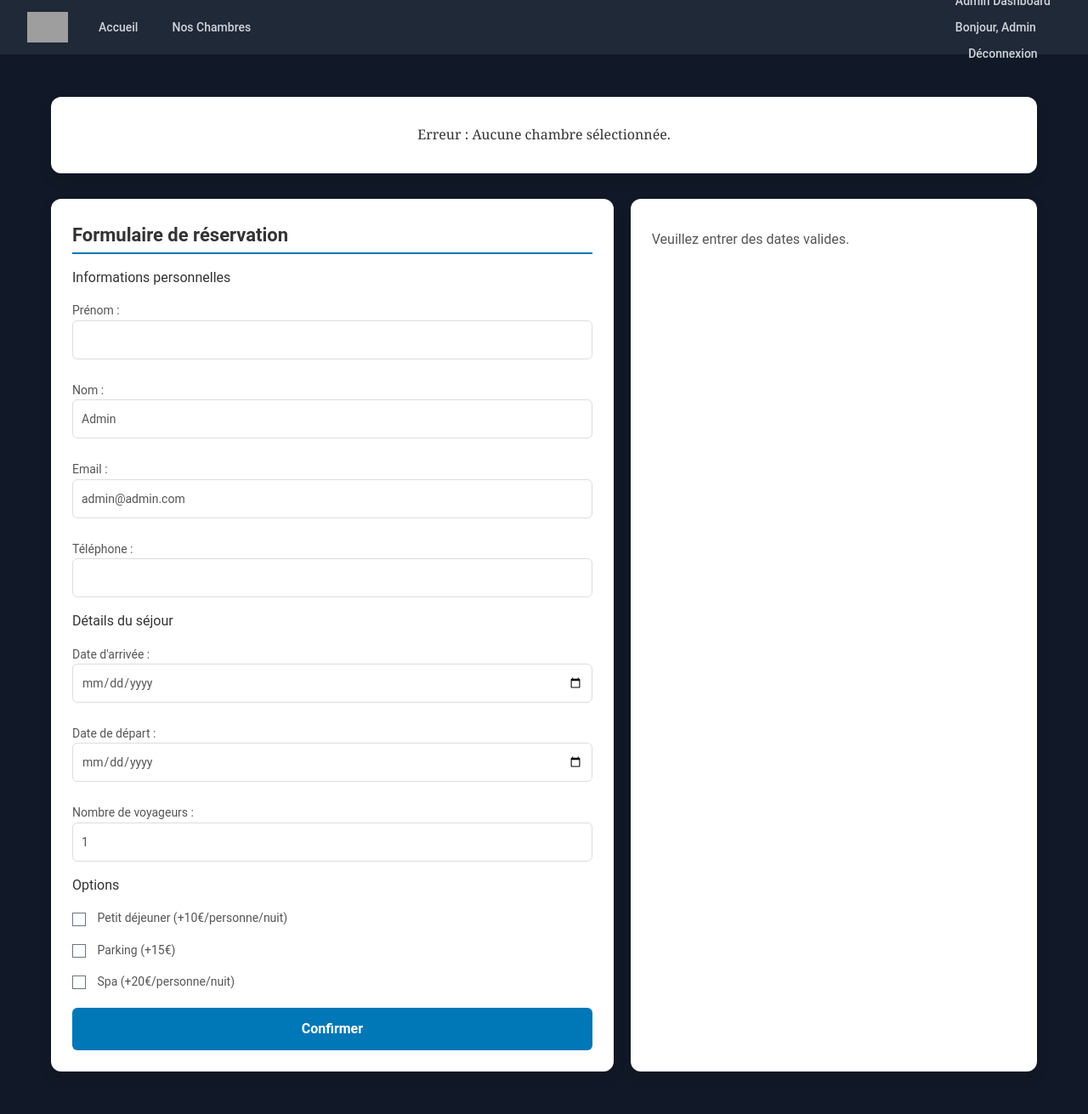
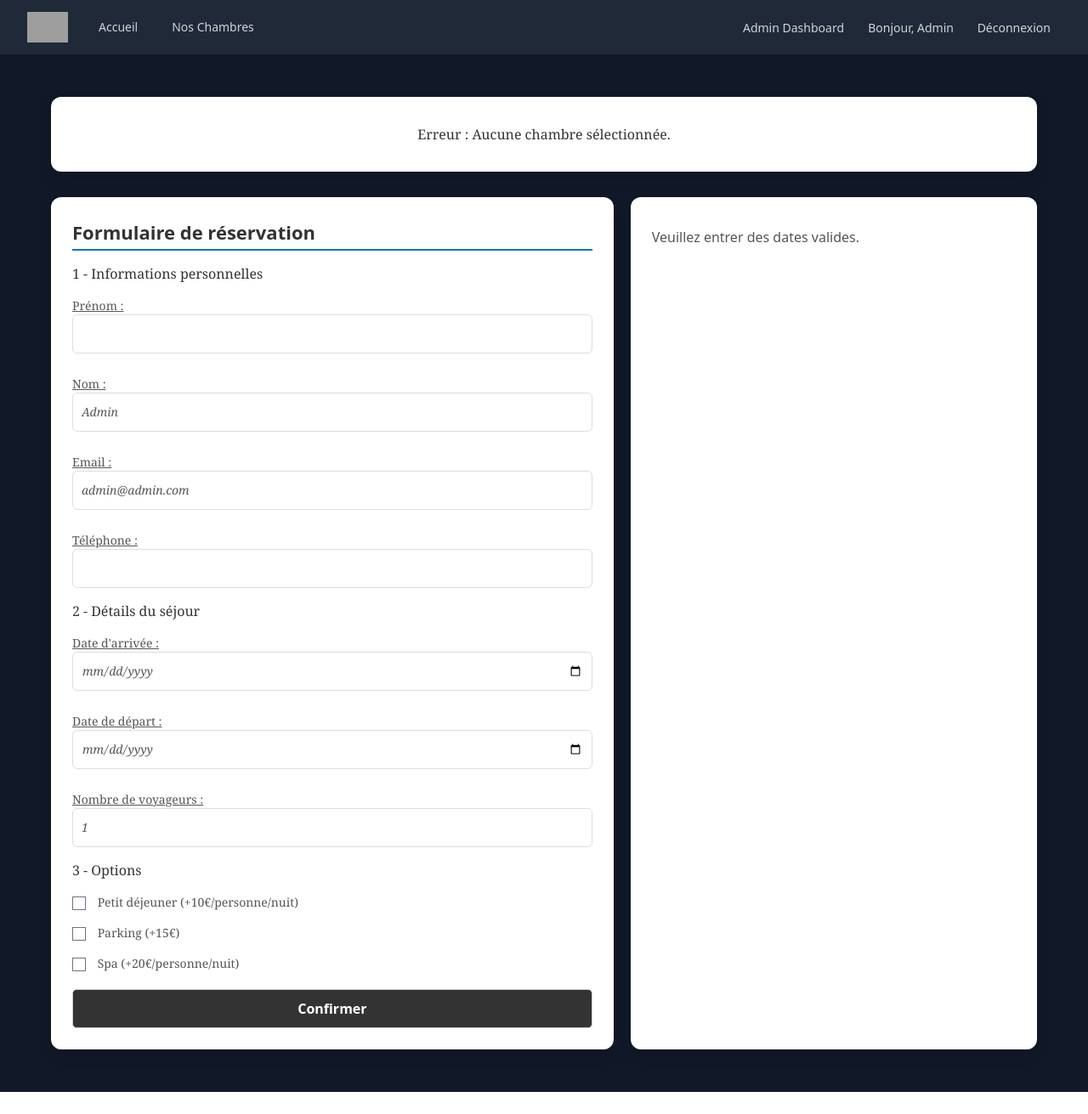
Before and after one commit to Subdij/Hotel-Paie, a PHP site: page /Pages/Reservations.php in a window 1280 px wide. Shown: the whole page at 85% size. After the commit the page ends 1285 px from the top, so only its background shows below. Run offline with PHP 8.4, Linux system fonts and the light colour scheme; a user stored in the database is signed in; data that the repository does not hold is empty; grey boxes are pictures that could not be loaded.

Commit message:
design page réservation

```diff
--- a/Pages/Reservations.php
+++ b/Pages/Reservations.php
@@ -121,22 +121,23 @@
                     <form method="post">
                         <input type="hidden" name="id_chambre" value="<?= htmlspecialchars($id_chambre) ?>">
 
-                        <h4>Informations personnelles</h4>
+                        <h4>1 - Informations personnelles</h4>
                         <label>Prénom : <input type="text" name="prenom" value="<?= htmlspecialchars($user['prenom'] ?? '') ?>" required></label>
                         <label>Nom : <input type="text" name="nom" value="<?= htmlspecialchars($user['nom'] ?? '') ?>" required></label>
                         <label>Email : <input type="email" name="email" value="<?= htmlspecialchars($user['adresse_mail'] ?? '') ?>" required></label>
                         <label>Téléphone : <input type="text" name="telephone" value="<?= htmlspecialchars($user['num_tel'] ?? '') ?>" required></label>
 
-                        <h4>Détails du séjour</h4>
-                        <label>Date d'arrivée : <input type="date" name="date_arrivee" value="<?= htmlspecialchars($_POST['checkin'] ?? '') ?>" required></label>
+                        <h4>2 - Détails du séjour</h4>
+                        <label>Date d'arrivée : <input type="date" name="date_arrivee" value="<?= htmlspecialchars($_POST['checkin'] ?? '') ?>" min="' . date('Y-m-d') . '" required></label>
                         <label>Date de départ : <input type="date" name="date_depart" value="<?= htmlspecialchars($_POST['checkout'] ?? '') ?>" required></label>
                         <label>Nombre de voyageurs : <input type="number" name="voyageurs" min="1" value="<?= htmlspecialchars($_POST['guests'] ?? 1) ?>" required></label>
 
-                        <h4>Options</h4>
-                        <label><input type="checkbox" name="options[]" value="petit_dejeuner" <?= isset($_POST['options']) && in_array('petit_dejeuner', $_POST['options']) ? 'checked' : '' ?>> Petit déjeuner (+10€/personne/nuit)</label>
-                        <label><input type="checkbox" name="options[]" value="parking" <?= isset($_POST['options']) && in_array('parking', $_POST['options']) ? 'checked' : '' ?>> Parking (+15€)</label>
-                        <label><input type="checkbox" name="options[]" value="spa" <?= isset($_POST['options']) && in_array('spa', $_POST['options']) ? 'checked' : '' ?>> Spa (+20€/personne/nuit)</label>
-
+                        <h4>3 - Options</h4>
+                        <div class="options">
+                            <label><input type="checkbox" name="options[]" value="petit_dejeuner" <?= isset($_POST['options']) && in_array('petit_dejeuner', $_POST['options']) ? 'checked' : '' ?>> Petit déjeuner (+10€/personne/nuit)</label>
+                            <label><input type="checkbox" name="options[]" value="parking" <?= isset($_POST['options']) && in_array('parking', $_POST['options']) ? 'checked' : '' ?>> Parking (+15€)</label>
+                            <label><input type="checkbox" name="options[]" value="spa" <?= isset($_POST['options']) && in_array('spa', $_POST['options']) ? 'checked' : '' ?>> Spa (+20€/personne/nuit)</label>
+                        </div>
                         <input type="hidden" name="prix_total" id="prix_total">
                         <button type="button" id="confirm-button-left">Confirmer</button>
                     </form>
@@ -207,7 +208,7 @@
                 // Calcul des coûts
                 const totalChambre = nbNuits * prixParNuit;
                 let totalOptions = 0;
-                let optionsHTML = "<h4>Options :</h4>";
+                let optionsHTML = "<h4>Options:</h4>";
 
                 formInputs.options.forEach(option => {
                     if (option.checked) {
@@ -218,14 +219,14 @@
                                 : optionPrix * nbNuits;
 
                         totalOptions += optionTotal;
-                        optionsHTML += `<p>${option.value.replace("_", " ")} : ${optionTotal.toFixed(2)} €</p>`;
+                        optionsHTML += `<p>• ${option.value.replace("_", " ")}: <i>${optionTotal.toFixed(2)} €</i></p>`;
                     }
                 });
 
                 if (totalOptions === 0) {
                     optionsHTML += "<p>Aucune option sélectionnée.</p>";
                 } else {
-                    optionsHTML += `<p>Total options : ${totalOptions} €</p>`;
+                    optionsHTML += `<p3><strong>Total options: </strong><i>${totalOptions} €</i></p3></br></br>`;
                 }
 
                 const fraisSejour = fraisSejourParNuit * nbNuits;
@@ -234,13 +235,14 @@
                 // Mise à jour du récapitulatif
                 summaryContainer.innerHTML = `
                     <h3>Récapitulatif de la commande</h3>
-                    <p>Prix par nuit : ${prixParNuit.toFixed(2)} €</p>
-                    <p>Nombre de nuits : ${nbNuits}</p>
-                    <p>Prix total chambre : ${totalChambre.toFixed(2)} €</p>
+                    <h6>Chambre:</h6>
+                    <p>• Prix par nuit: <i>${prixParNuit.toFixed(2)} €</i></p>
+                    <p>• Nombre de nuits: ${nbNuits}</p>
+                    <p3><strong>Prix total chambre:</strong> <i>${totalChambre.toFixed(2)} €</i></p3>
                     ${optionsHTML}
-                    <p>Frais de séjour : ${fraisSejour.toFixed(2)} €</p>
-                    <p><strong>Total final : ${totalFinal.toFixed(2)} €</strong></p>
-                    <p><em>Dont TVA : ${(totalFinal * 0.1).toFixed(2)} €</em></p>
+                    <p4><strong>Frais de séjour: </strong><i>${fraisSejour.toFixed(2)} €</i></p4>
+                    <p><strong id='de_corpulence_grosse_blue'>Total final: ${totalFinal.toFixed(2)} €</strong></p>
+                    <p><em>Dont TVA: ${(totalFinal * 0.1).toFixed(2)} €</em></p>
                 `;
 
                 // Update the hidden input with the calculated total price
--- a/Styles/reservation.css
+++ b/Styles/reservation.css
@@ -1,21 +1,12 @@
 /* Structure globale */
-body {
-    font-family: 'Roboto', sans-serif;
-    color: #444;
-    background-color: #f3f4f6;
-    margin: 0;
-    padding: 0;
-    line-height: 1.6;
-}
-
-a {
+.reservation-container a {
     text-decoration: none;
     color: #0077b6;
     text-align:center;
     display:block;
 }
 
-a:hover {
+.reservation-container a:hover {
     text-decoration: underline;
 }
 
@@ -134,11 +125,24 @@
     font-weight: bold;
 }
 
+.reservation-form h4{
+    font-family: Georgia, 'Times New Roman', Times, serif;
+    font-size: 16px;
+    font-weight: 550;
+}
+
+
 .reservation-form label {
     display: block;
     font-size: 14px;
     margin: 15px 0 5px;
     color: #555;
+    font-family: Georgia, 'Times New Roman', Times, serif;
+    text-decoration: underline;
+}
+
+.options label{
+    text-decoration: none;
 }
 
 .reservation-form input[type="text"],
@@ -151,6 +155,7 @@
     border-radius: 6px;
     font-size: 14px;
     margin-bottom: 10px;
+    font-style: italic;
 }
 
 .reservation-form input[type="checkbox"] {
@@ -162,19 +167,62 @@
     width: 100%;
 }
 
+.reservation-form button {
+    padding: 10px;
+    font-size: 16px;
+    border: 1px solid #ccc;
+    border-radius: 5px;
+    background-color: #333;
+    color: white;
+    cursor: pointer;
+    font-weight: bold;
+    transition: background-color 0.3s ease;
+}
+
+.reservation-form button:hover {
+    background-color: #555;
+}
+
 /* Résumé de la réservation */
 .summary {
     flex: 0.7;
+}
+
+.summary h6,
+.summary h4{
+    font-weight: bold;
+    text-decoration: underline;
+    border-bottom: 1px solid #333;
+    border-top: 1px solid #333;
+    text-align: center;
+    padding: 2px;
+    font-size: 16px;
+}
+
+.summary h4{
+    margin-top: 7px;
 }
 
 .summary p {
     font-size: 16px;
     color: #555;
     margin: 10px 0;
+    margin-bottom: 15px;
 }
 
-.summary strong {
+.summary p3 {
+    border-top: 1px dashed #333;
+    padding-top: 7px;
+}
+
+.summary p4 {
+    border-top: 1px dashed #333;
+    padding-top: 7px;
+}
+
+#de_corpulence_grosse_blue {
     color: #0077b6;
+    font-size: 20px;
 }
 
 .summary em {
```
